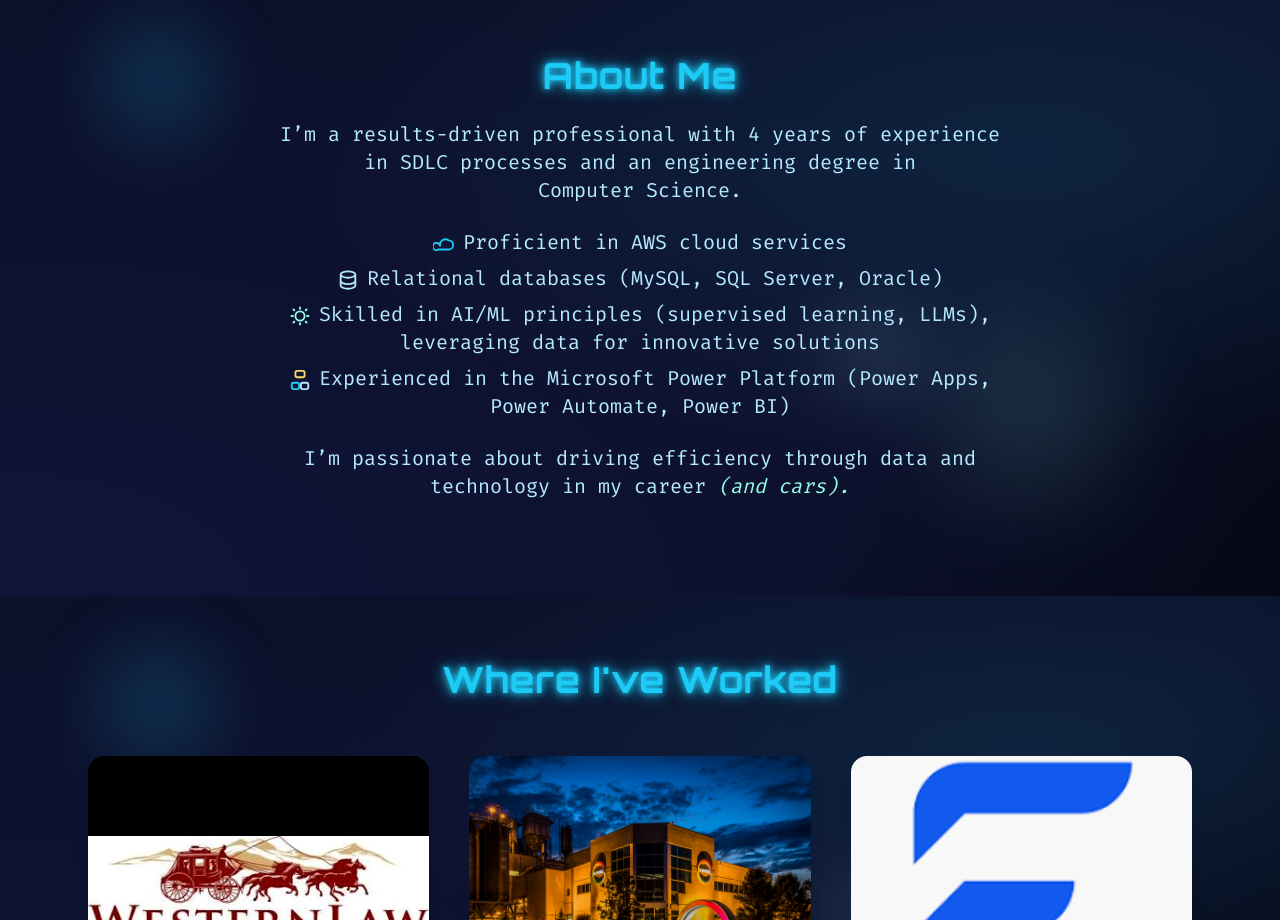
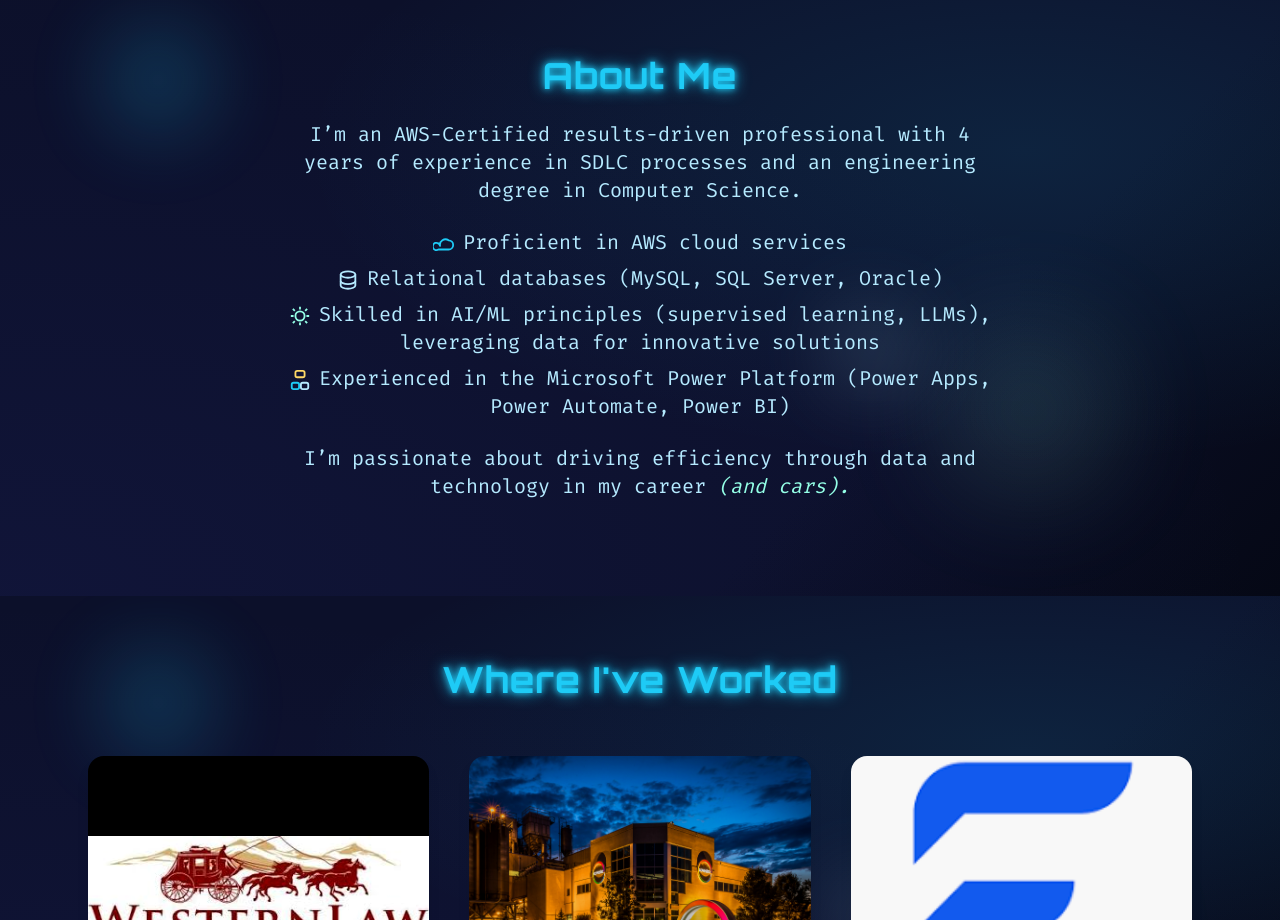
Before and after one commit to DaVincisGit/portfolio-site-2, a React (Vite) app: page / in a window 1280 px wide. Shown: the part 840-1760 px from the top of the page. Built offline with nearby package versions, Linux system fonts and the light colour scheme; the HTML template or start-up script is replaced by a standard one.

Commit message:
Update About.tsx

```diff
--- a/src/components/About.tsx
+++ b/src/components/About.tsx
@@ -51,7 +51,7 @@ const About: React.FC = () => (
         About Me
       </h2>
       <p className="text-lg md:text-xl text-[#b5eaff] font-mono leading-relaxed mb-6">
-        I’m a results-driven professional with 4 years of experience in SDLC processes and an engineering degree in Computer&nbsp;Science.
+        I’m an AWS-Certified results-driven professional with 4 years of experience in SDLC processes and an engineering degree in Computer&nbsp;Science.
       </p>
       <div className="text-lg md:text-xl text-[#b5eaff] font-mono leading-relaxed mb-6 space-y-2">
         <div><CloudIcon />Proficient in AWS cloud services</div>
```
